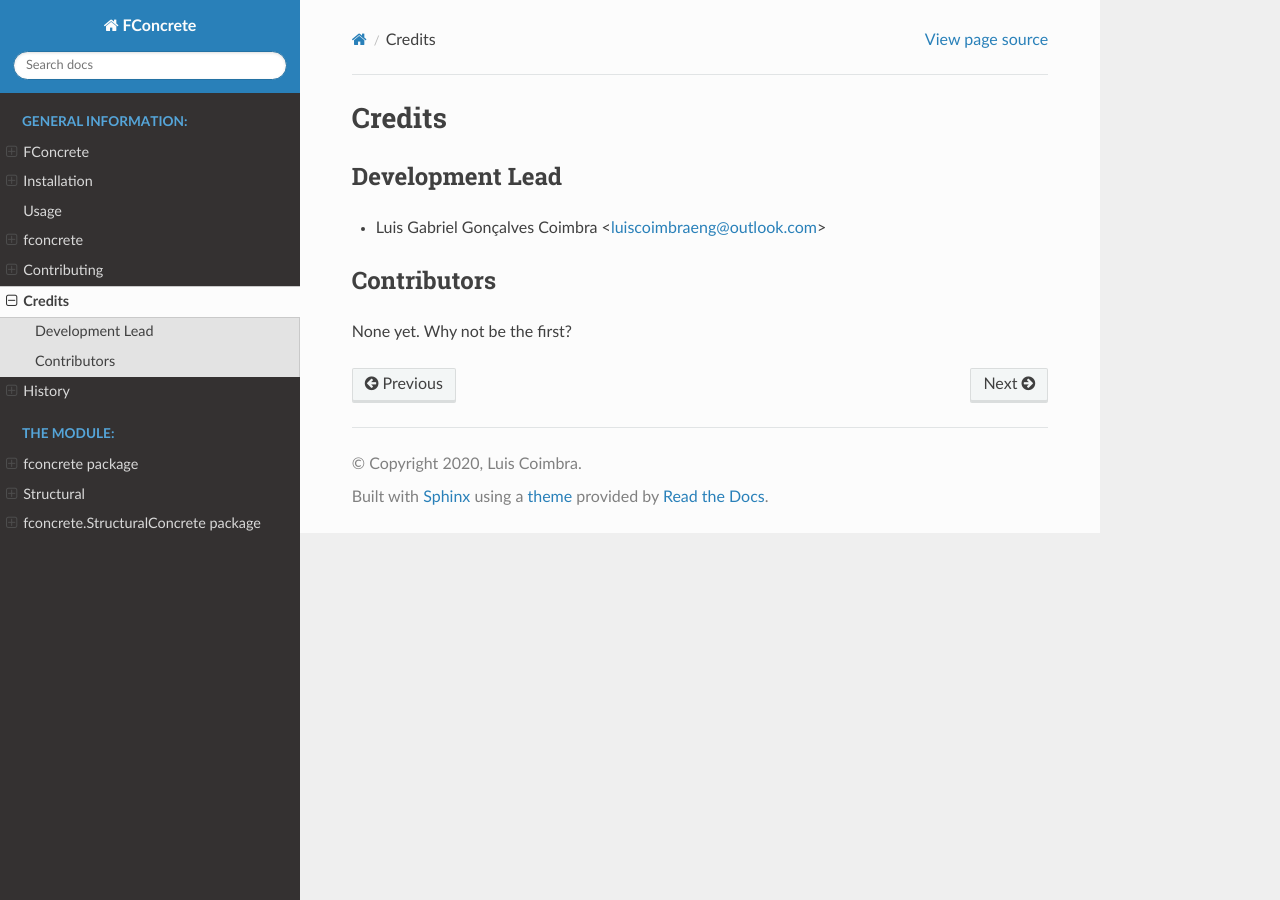
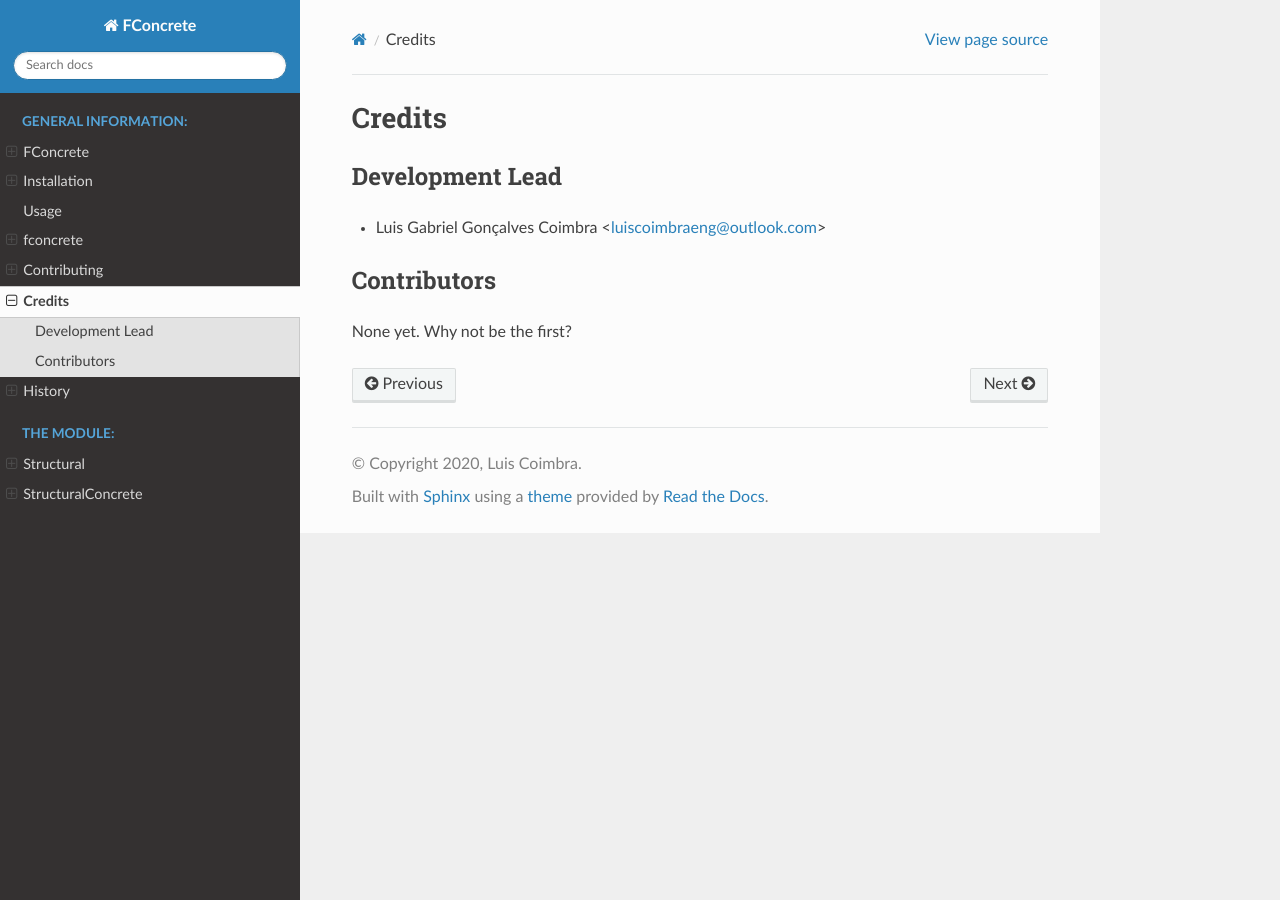
Before and after one commit to luisggc/FConcrete, a Sphinx documentation site: the page built from docs/authors.rst, in a window 1280 px wide. Built offline with Sphinx 7.4.7 and the Read the Docs theme 2.0.0, drawn with Linux system fonts in a browser that asks for light colours.

Commit message:
Update index docs

```diff
--- a/docs/index.rst
+++ b/docs/index.rst
@@ -27,9 +27,8 @@ Welcome to FConcrete's documentation!
    :maxdepth: 3
    :caption: The module:
 
-   fconcrete
    Structural <fconcrete.Structural.rst>
-   fconcrete.StructuralConcrete
+   StructuralConcrete <fconcrete.StructuralConcrete.rst>
 
 
 
```
Also changed, not shown: other parts of docs/index.rst (+1 -1 lines).
